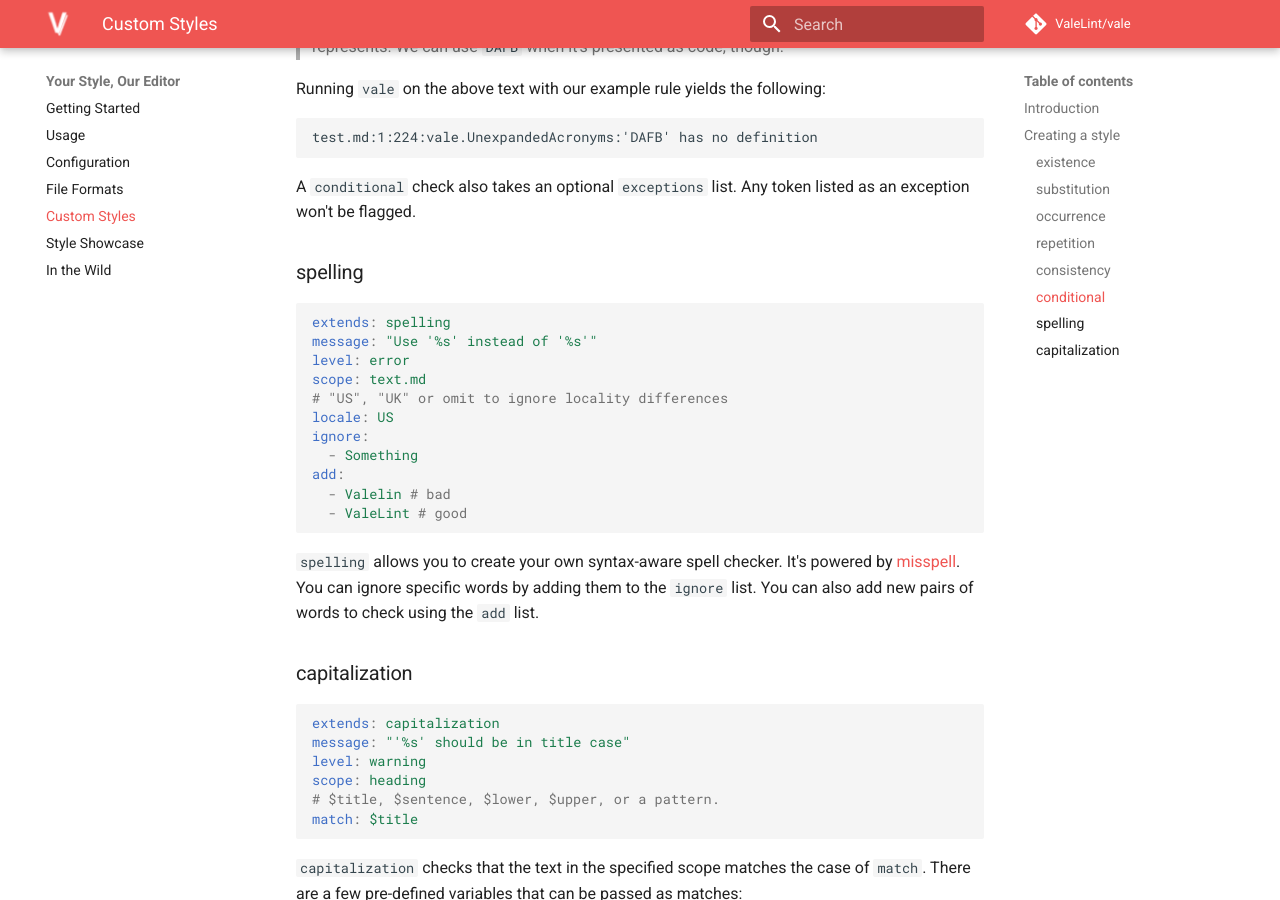
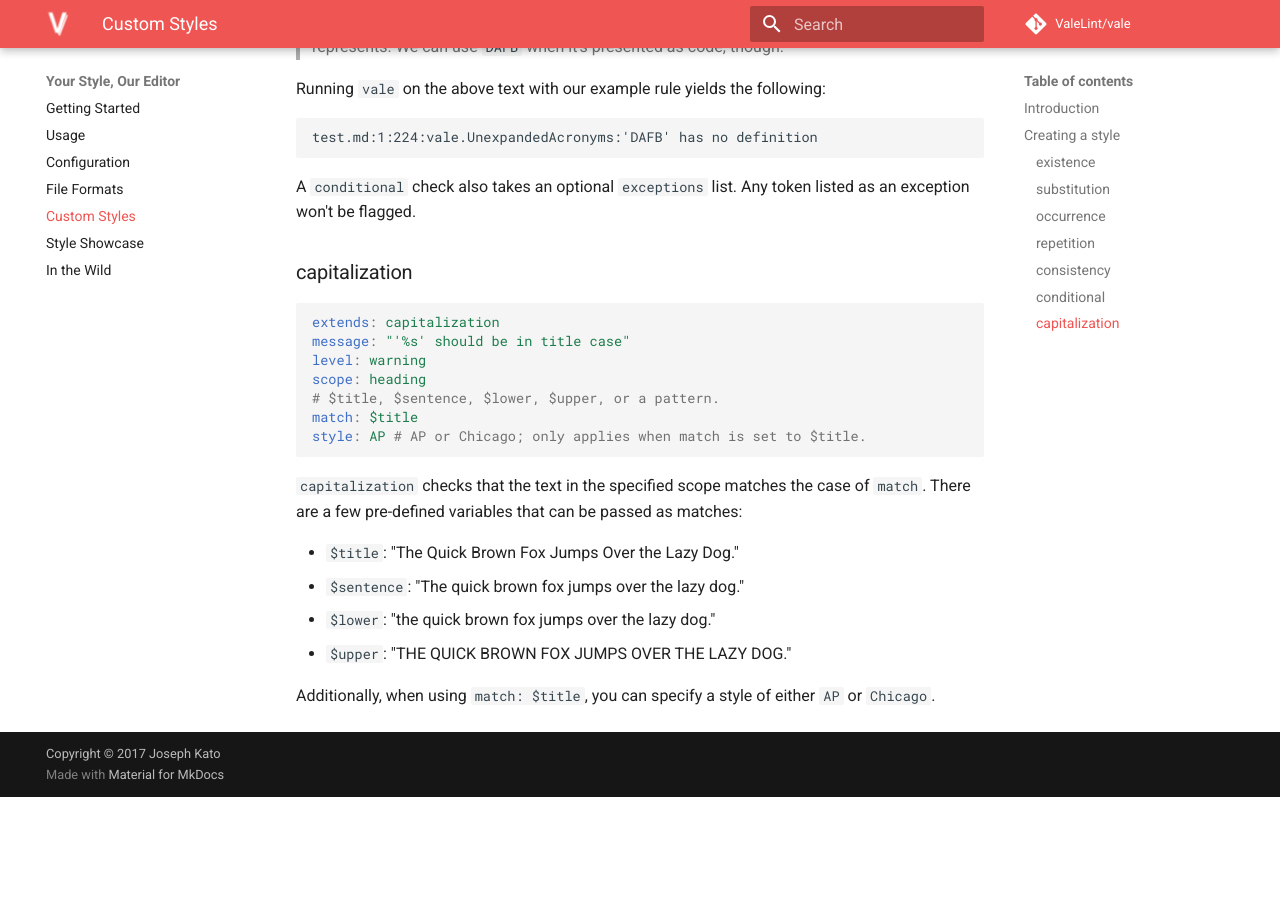
Before and after one commit to wouter-veeken/docs, an MkDocs documentation site: the page built from content/styles.md, in a window 1280 px wide and 900 px high, scrolled down 3945 px. Built offline with MkDocs 1.6.1 and Material for MkDocs 9.7.7, drawn with Linux system fonts in a browser that asks for light colours; comment, search, counter and statistics services are not loaded; old or Windows-style settings are respelled for this version of MkDocs; after the commit the page ends 4742 px from its top, so only the background shows below that.

Commit message:
update Styles

````diff
--- a/content/styles.md
+++ b/content/styles.md
@@ -181,24 +181,6 @@
 
 A `conditional` check also takes an optional `exceptions` list. Any token listed as an exception won't be flagged.
 
-### spelling
-
-```yaml
-extends: spelling
-message: "Use '%s' instead of '%s'"
-level: error
-scope: text.md
-# "US", "UK" or omit to ignore locality differences
-locale: US
-ignore:
-  - Something
-add:
-  - Valelin # bad
-  - ValeLint # good
-```
-
-`spelling` allows you to create your own syntax-aware spell checker. It's powered by [misspell](https://github.com/client9/misspell). You can ignore specific words by adding them to the `ignore` list. You can also add new pairs of words to check using the `add` list.
-
 ### capitalization
 
 ```yaml
@@ -208,6 +190,7 @@
 scope: heading
 # $title, $sentence, $lower, $upper, or a pattern.
 match: $title
+style: AP # AP or Chicago; only applies when match is set to $title.
 ```
 
 `capitalization` checks that the text in the specified scope matches the case
@@ -221,3 +204,6 @@
 - `$upper`: "THE QUICK BROWN FOX JUMPS OVER THE LAZY DOG."
 
 <!-- vale 18F.UnexpandedAcronyms = YES -->
+
+Additionally, when using `match: $title`, you can specify a style of either `AP` or
+`Chicago`.
````
